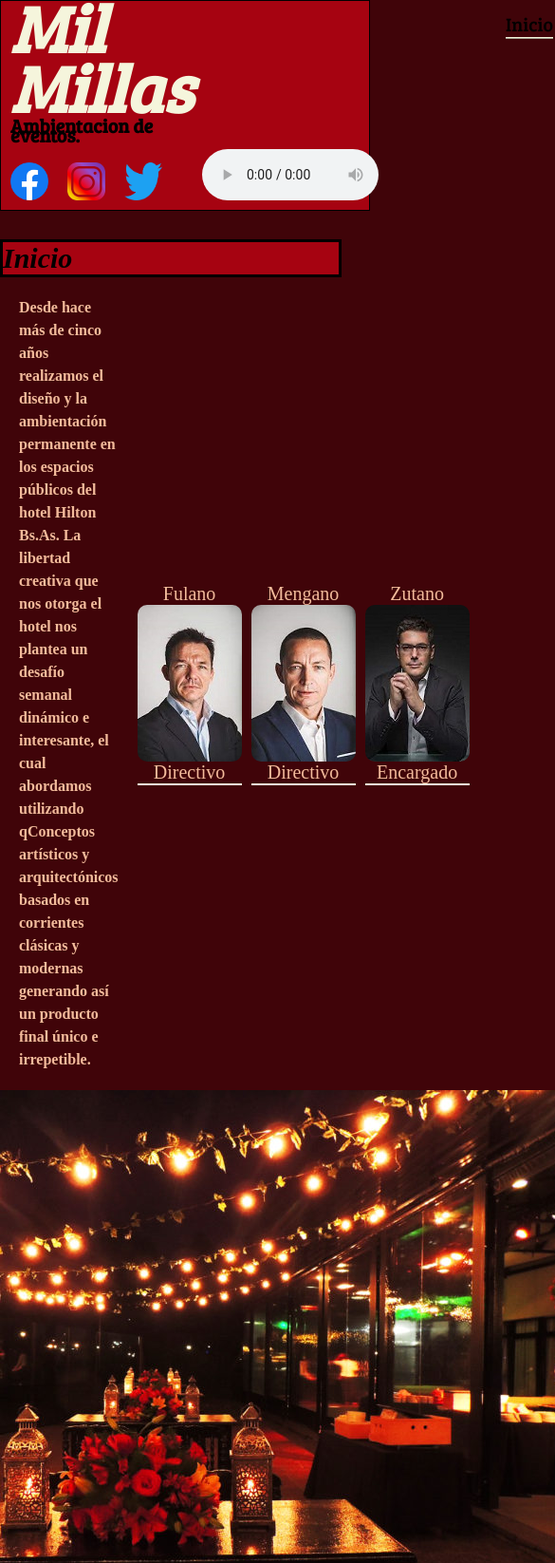
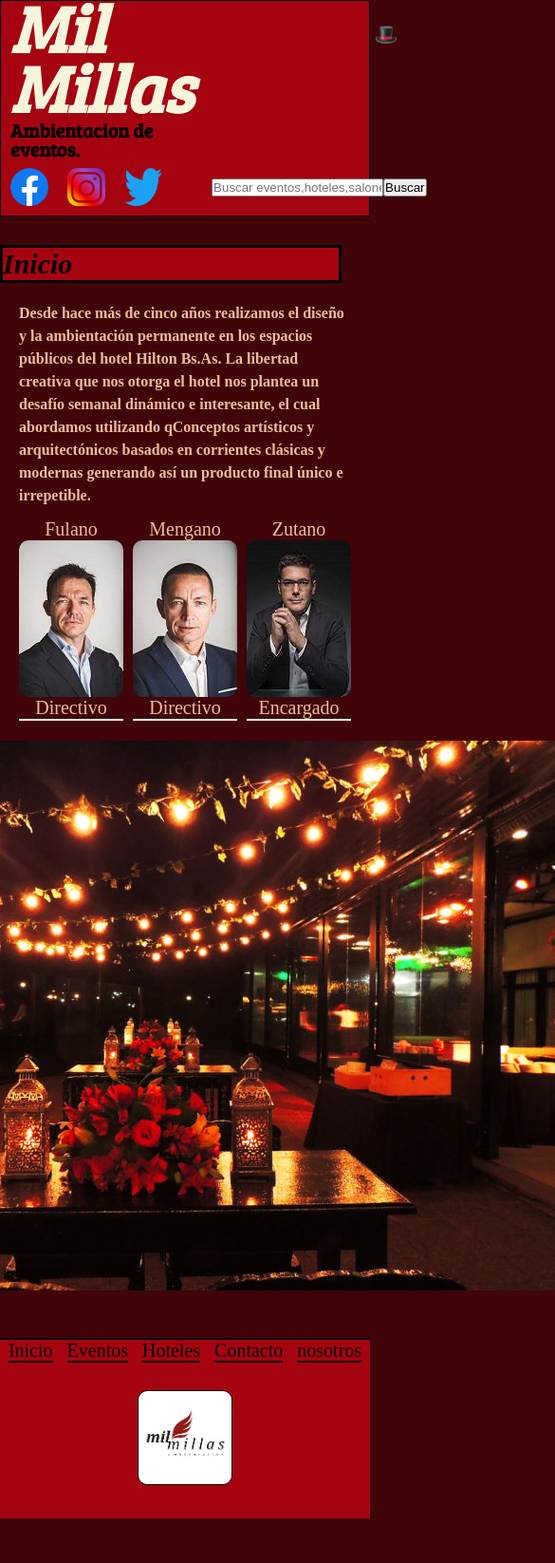
Before and after one commit to BenjaKanz/Mil-Millas-First, a website: page index.html in a window 390 px wide. Shown: the top 1646 px of the page at 95% size, 585 px wide, since content can reach past the window. After the commit the page ends 1599 px from the top, so only its background shows below. Drawn offline with nearby package versions, Linux system fonts and the light colour scheme; a web font is replaced by a local one.

Commit message:
agregado media query

```diff
--- a/index.html
+++ b/index.html
@@ -5,7 +5,11 @@
     <meta http-equiv="X-UA-Compatible" content="IE=edge" />
     <meta name="viewport" content="width=device-width, initial-scale=1.0"/>
     <title>Mil Millas - ambientacion de eventos - casamiento - cumpleaños</title>
+    <!-- <estilos> -->
+    <script src="https://cdn.jsdelivr.net/npm/@popperjs/core@2.11.5/dist/umd/popper.min.js" integrity="sha384-Xe+8cL9oJa6tN/veChSP7q+mnSPaj5Bcu9mPX5F5xIGE0DVittaqT5lorf0EI7Vk" crossorigin="anonymous"></script>
+    <script src="https://cdn.jsdelivr.net/npm/bootstrap@5.2.0/dist/js/bootstrap.min.js" integrity="sha384-ODmDIVzN+pFdexxHEHFBQH3/9/vQ9uori45z4JjnFsRydbmQbmL5t1tQ0culUzyK" crossorigin="anonymous"></script>
     <link rel="stylesheet" href="./css/style.css" />
+    <!-- <estilos> -->
     <link rel="preconnect" href="https://fonts.googleapis.com" />
     <link rel="preconnect" href="https://fonts.gstatic.com" crossorigin />
     <link href="https://fonts.googleapis.com/css2?family=Bree+Serif&display=swap" rel="stylesheet" />
@@ -32,6 +36,9 @@
                 <audio src="./Multimedia/audio/musica-ascensor.mp3" controls></audio>
             </section>
             <nav class="headers__navbar">
+                <span class="icono">
+                    🎩
+                </span>
                 <ul>
                     <li>
                         <a href="./index.html">Inicio</a>
@@ -58,7 +65,7 @@
         </section>
     </header>
     <main>
-        <h2 class="titulos">Inicio</h2>
+            <h2 class="titulos espacio">Inicio</h2>
             <section class="grid__presentacion">
                 <p class="texto">
                     Desde hace más de cinco años realizamos el diseño y la ambientación permanente en los espacios públicos del hotel Hilton Bs.As.
@@ -99,7 +106,6 @@
                 <img src="./Multimedia/img/imagen-pr.jpg" alt="ambientacion-de-hotel-hilton" />
 
             </div>
-
     </main>
 
 
@@ -113,7 +119,7 @@
                 <a href="./paginas/acerca-de.html">nosotros</a>
             </div>
             <div>
-                <img class="footer__img" src="./Multimedia/img/logomimillas.png" alt="icono-mil-millas" width="100" height="100" />
+                <img class="footers__img" src="./Multimedia/img/logomimillas.png" alt="icono-mil-millas" width="100" height="100" />
             </div>
         </div>
     </footer>
--- a/sass/_footer.scss
+++ b/sass/_footer.scss
@@ -10,6 +10,12 @@
     justify-content: space-evenly;
 
 
+    &__img{
+        margin: 30px;
+        border-radius: 10px;
+        border: solid 1px black;
+    }
+
     &__links{
 
         a{
--- a/sass/_global.scss
+++ b/sass/_global.scss
@@ -16,7 +16,6 @@ header {
     font-family: 'Bree Serif', serif;
     background-color: $bgred;
 }
-
 
 p {
     font-size: 1.6rem;
--- a/sass/_header.scss
+++ b/sass/_header.scss
@@ -1,4 +1,6 @@
 .headers{
+    height: 100%vw;
+    margin: 0px;
     border: solid 1px $bgdark;
     display: grid;
     grid-template-areas:
@@ -52,6 +54,7 @@
         align-items:flex-start;
         grid-area: navbars;
 
+
         ul {
             display: flex;
             justify-content: space-between;
--- a/sass/_main.scss
+++ b/sass/_main.scss
@@ -1,4 +1,5 @@
 // INDEX //
+
 
 
 @mixin grid__presentacion-flex{
@@ -89,6 +90,11 @@
 
     }
 
+}
+
+.texto{
+
+    grid-area: texto;
 }
 
 
--- a/sass/index.scss
+++ b/sass/index.scss
@@ -7,3 +7,76 @@
 @import 'main';
 
 @import 'footer';
+
+
+@media (min-width: 977px) {
+
+    .icono{
+        display: none;
+    }
+}
+
+@media (max-width: 1002px) {
+
+    .headers__titulo-sec{
+        line-height: 1;
+    }
+
+}
+
+@media (max-width: 976px) {
+
+    .grid__presentacion{
+        grid-template-areas:
+        "texto   texto    texto"
+        "fulano mengano zutano";
+        grid-template-columns: repeat(3,1fr);
+        grid-template-rows: repeat(2,1fr);
+    }
+
+    .eventos__grid{
+        grid-template-columns: repeat(2,1fr);
+    }
+
+    .headers__titulo-sec{
+        line-height: 1;
+    }
+
+    .headers__navbar {
+
+        ul{
+            display: none;
+        }
+    }
+
+    .headers__navbar{
+        display: flex;
+        flex-direction: row;
+        justify-content: flex-end;
+        margin: 20px 30px 0px 0px;
+    }
+
+}
+
+
+
+
+@media (max-width: 768px){
+
+
+    audio{
+        display: none;
+    }
+
+
+}
+
+@media (max-width: 520px){
+
+    .footers{
+        flex-direction: column;
+    }
+
+
+
+}
```
Also changed, not shown: css/style.css. Lines whose indentation alone changed are shown as unchanged.
